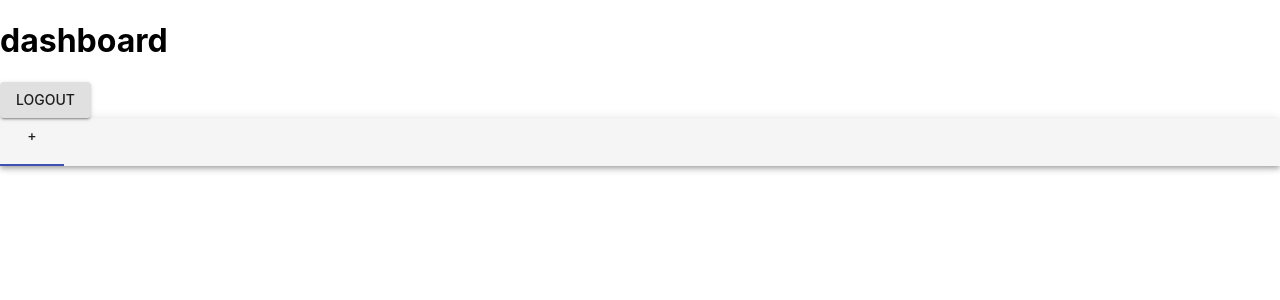
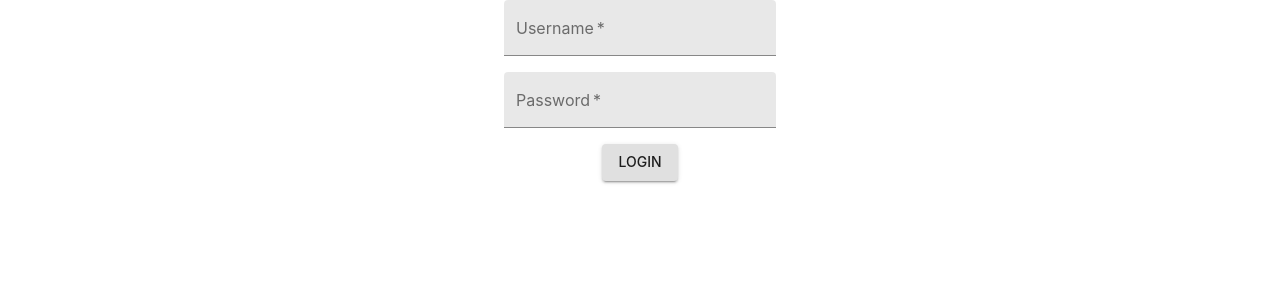
Before and after one commit to kaptast/react-weather-app, a React (Create React App) app: page / in a window 1280 px wide. Shown: the top 300 px of the page. Built offline with nearby package versions, Linux system fonts and the light colour scheme.

Commit message:
reenable login

```diff
--- a/src/App.js
+++ b/src/App.js
@@ -47,9 +47,9 @@ function App() {
     getCookie('weather-app-id', setUserId);
   }, []);
 
-  /*if(!token) {
+  if(!token) {
     return <Login setToken={setToken} setUserIdCallback={setUserId} />
-  }*/
+  }
 
   return <Dashboard logoutCallback={logout} userid={userid} />
 }
--- a/src/components/dashboard/Dashboard.js
+++ b/src/components/dashboard/Dashboard.js
@@ -10,7 +10,7 @@ export default function Dashboard({ logoutCallback, userid }) {
             <Button
                 type="submit"
                 variant="contained"
-                onClick={(e) => setToken()}>
+                onClick={(e) => logoutCallback()}>
                 Logout
                         </Button>
             <CityList userid={userid} />
```
